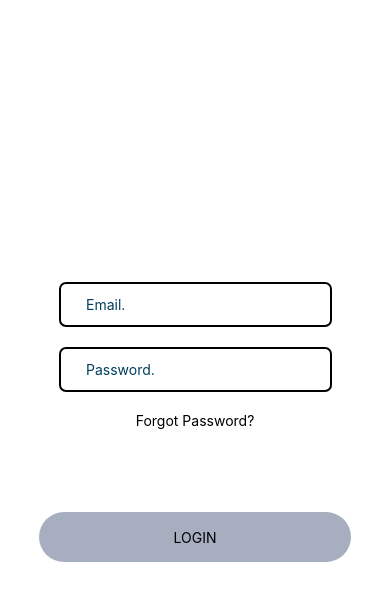
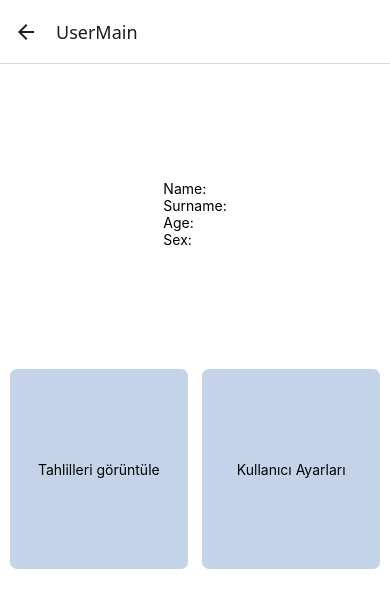
Before and after one commit to gizemsangur1/lab, a React Native app: screen /UserMain in a window 390 px wide. Shown: the top 608 px of the page. Built offline with nearby package versions, Linux system fonts and the light colour scheme.

Commit message:
Create user main and blood test results screens

```diff
--- a/App.js
+++ b/App.js
@@ -1,17 +1,20 @@
-import { StatusBar } from "expo-status-bar";
-import React, { useState } from "react";
-import {
-  StyleSheet,
-  Text,
-  View,
-  Image,
-  TextInput,
-  Button,
-  TouchableOpacity,
-} from "react-native";
-import LoginScreen from "./components/loginScreen";
+import React from 'react';
+import LoginScreen from './components/loginScreen';
+import UserMain from './components/userActions/userMain';
+import BloodTest from './components/userActions/bloodTestResults';
+import { NavigationContainer } from '@react-navigation/native';
+import { createStackNavigator } from '@react-navigation/stack';
+
+const Stack = createStackNavigator();
+
 export default function App() {
   return (
-    <LoginScreen/>
+    <NavigationContainer>
+      <Stack.Navigator initialRouteName="Login">
+        <Stack.Screen name="Login" component={LoginScreen} />
+        <Stack.Screen name="UserMain" component={UserMain} />
+        <Stack.Screen name="BloodTest" component={BloodTest} />
+      </Stack.Navigator>
+    </NavigationContainer>
   );
 }
--- a/components/loginScreen.jsx
+++ b/components/loginScreen.jsx
@@ -1,3 +1,4 @@
+import { useNavigation } from "@react-navigation/native";
 import { StatusBar } from "expo-status-bar";
 import React, { useState } from "react";
 import {
@@ -12,6 +13,7 @@ import {
 export default function LoginScreen() {
 	const [email, setEmail] = useState("");
 	const [password, setPassword] = useState("");
+	const navigation = useNavigation();
   return (
 	<View style={styles.container}>
 
@@ -36,7 +38,7 @@ export default function LoginScreen() {
       <TouchableOpacity>
         <Text style={styles.forgot_button}>Forgot Password?</Text>
       </TouchableOpacity>
-      <TouchableOpacity style={styles.loginBtn}>
+      <TouchableOpacity style={styles.loginBtn} onPress={() => navigation.navigate('UserMain')}>
         <Text style={styles.loginText}>LOGIN</Text>
       </TouchableOpacity>
     </View>
--- /dev/null
+++ b/components/userActions/bloodTestResults.jsx
@@ -0,0 +1,8 @@
+import React from 'react'
+import { View } from 'react-native'
+
+export default function BloodTestResults() {
+  return (
+	<View>BloodTestResults</View>
+  )
+}
--- /dev/null
+++ b/components/userActions/userMain.jsx
@@ -0,0 +1,67 @@
+import { useNavigation } from "@react-navigation/native";
+import React from "react";
+import { ScrollView, StyleSheet, Text, TouchableOpacity, View } from "react-native";
+
+export default function UserMain() {
+	const navigation = useNavigation();
+
+  return (
+    <View style={styles.container}>
+      <View style={styles.firstrow}>
+        <View>
+          <Text>Name:</Text>
+          <Text>Surname:</Text>
+          <Text>Age:</Text>
+          <Text>Sex:</Text>
+        </View>
+      </View>
+      <ScrollView style={styles.scrollView}>
+        {/* 1. Satır */}
+        <View style={styles.row}>
+          <View style={styles.item}>
+		  	<TouchableOpacity onPress={() => navigation.navigate('BloodTest')}>
+            <Text>Tahlilleri görüntüle</Text>
+			</TouchableOpacity>
+          </View>
+          <View style={styles.item}>
+            <Text>Kullanıcı Ayarları</Text>
+          </View>
+        </View>
+      </ScrollView>
+    </View>
+  );
+}
+
+const styles = StyleSheet.create({
+  container: {
+    flex: 1,
+    backgroundColor: "#fff",
+    alignItems: "center",
+    justifyContent: "center",
+  },
+  scrollView: {
+    flex: 1,
+    width: "100%",
+  },
+  firstrow: {
+    width: "100%",
+    height: 300,
+    justifyContent: "center",
+	alignItems:"center",
+  },
+  row: {
+    flexDirection: "row",
+    justifyContent: "space-between",
+    marginVertical: 5,
+    paddingHorizontal: 10,
+  },
+  item: {
+    width: "48%",
+    height: 200,
+    backgroundColor: "#C5D3E8",
+    padding: 10,
+    borderRadius: 7,
+    alignItems: "center",
+    justifyContent: "center",
+  },
+});
```
Also changed, not shown: package.json (+9 -1 lines), 1 other file (tests, documents, lock files or other folders).
